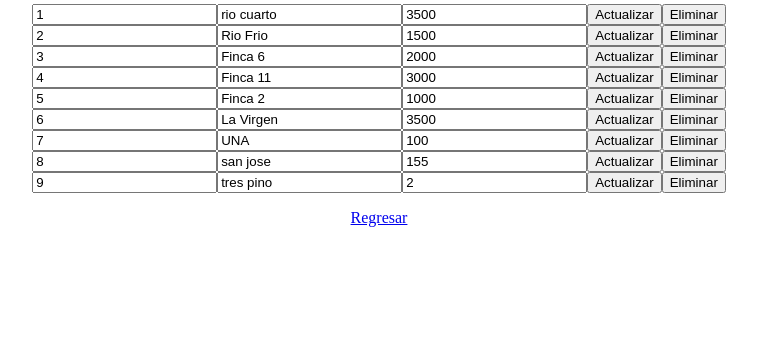
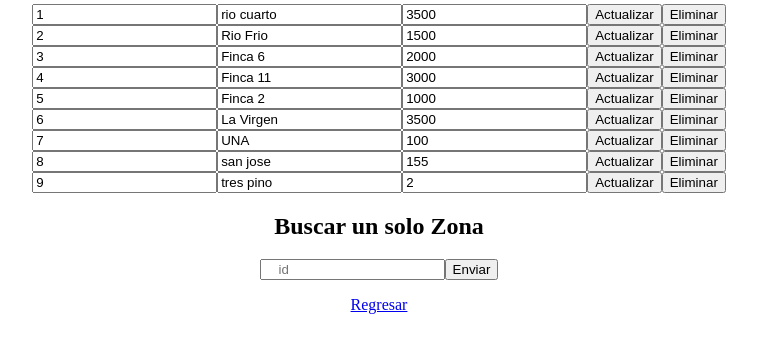
Before and after one commit to brandonndsi/ProyectoVentas, a PHP site: page /view/registrozona/RegistroZona.php in a window 1280 px wide. Shown: the part 213-566 px from the top of the page, without its empty margins (261-1018 px from the left). Run offline with PHP 8.4, Linux system fonts and the light colour scheme; data comes from the database, SQL or seed files in the repository.

Commit message:
terminacion de la zona

```diff
--- a/PhpProjectVenta/view/registrozona/RegistroZona.php
+++ b/PhpProjectVenta/view/registrozona/RegistroZona.php
@@ -53,7 +53,7 @@ $zonaBusiness = new zonaBusiness();
     foreach ($allBusiness as $current) {
 
         echo '<form  action="../../business/zonaaccion/zonaAction.php" method="Post" align="center" >';
-        echo '<input type="text" name="zonaid" id="zonaid" value="' . $current['zonaid'] . '"/>';
+        echo '<input type="text" name="zonaid" id="zonaid" value="' . $current['zonaid'] . '"  readonly />';
         echo '<input type="text" name="zonanombre" id="zonanombre" value="' . $current['zonanombre'] . '"/>';
         echo '<input type="text" name="zonaprecio" id="zonaprecio" value="' . $current['zonaprecio'] . '"/>';
         echo '<td><input type="submit" value="Actualizar" name="actualizar" id="actualizar"/></td>';
@@ -62,13 +62,22 @@ $zonaBusiness = new zonaBusiness();
         echo '</form>';
     }
 
+                echo '<h2>Buscar un solo Zona</h2>';
+                echo '<form method="post" action="RegistroZona.php" align="center" >';
+                echo '<input type="text" name="zonaid" id="zonaid" placeholder="    id  " />';
+                echo '<tr>';
+
+                echo '<td><input type="submit" value="Enviar" name="buscar" id="buscar"/></td>';
+                echo '</tr>';
+                echo '</form>';
+
     if ($_POST) {
         $zonaid = $_POST['zonaid'];
         if (isset($zonaid)) {
             $buscarBusiness = $zonaBusiness->buscarZona($zonaid);
             foreach ($buscarBusiness as $current) {
                 echo '<form  action="../../business/zonaaccion/zonaAction.php" method="Post" align="center" >';
-                echo '<input type="text" name="zonaid" id="zonaid" value="' . $current['zonaid'] . '"/>';
+                echo '<input type="text" name="zonaid" id="zonaid" value="' . $current['zonaid'] . '"  readonly />';
                 echo '<input type="text" name="zonanombre" id="zonanombre" value="' . $current['zonanombre'] . '"/>';
                 echo '<input type="text" name="zonaprecio" id="zonaprecio" value="' . $current['zonaprecio'] . '"/>';
                 echo '<td><input type="submit" value="Actualizar" name="actualizar" id="actualizar"/></td>';
```
